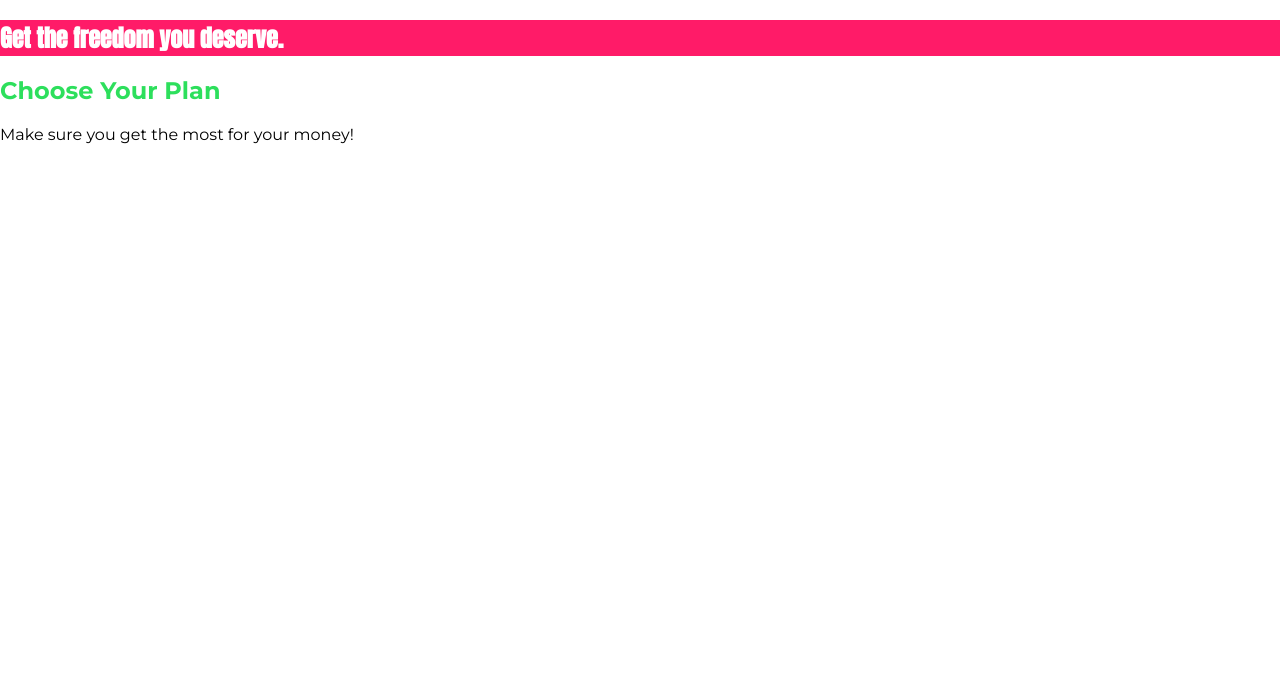
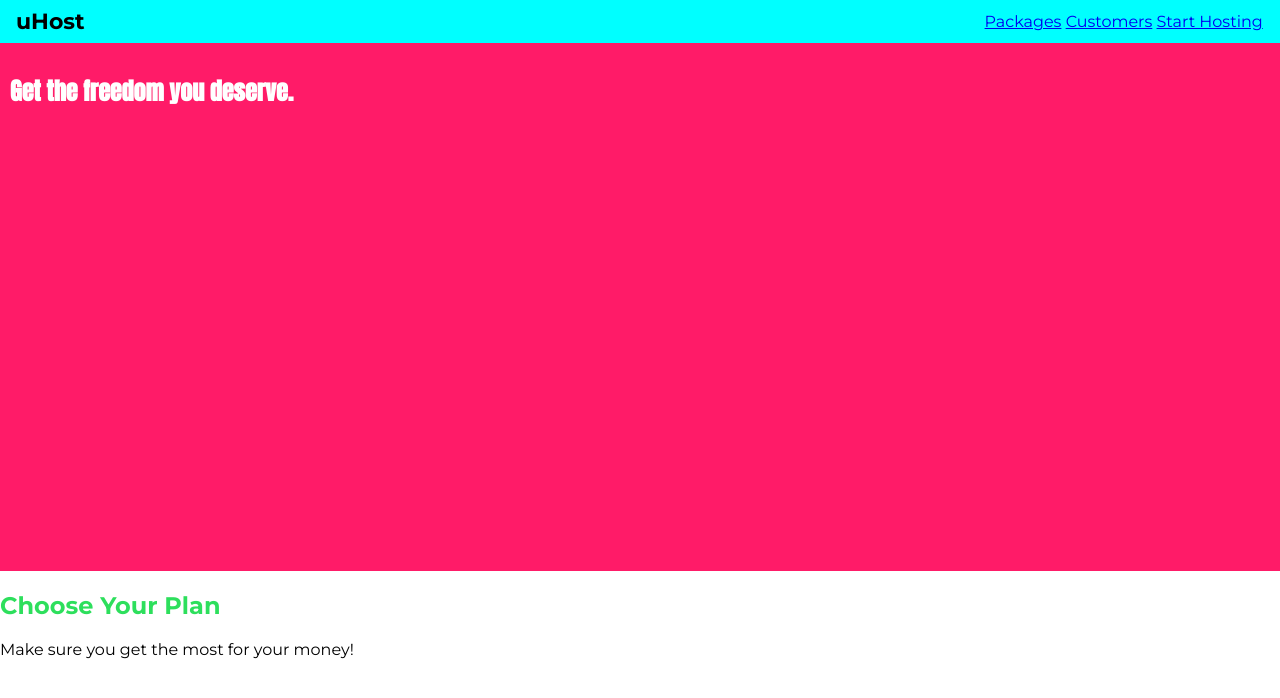
Before and after one commit to RunalBandishti/Cascading-Stylesheet-CSS-, a plain HTML site: page Basics of CSS/index.html in a window 1280 px wide. Drawn offline with Linux system fonts and the light colour scheme.

Commit message:
first commit

```diff
--- a/Basics of CSS/index.html
+++ b/Basics of CSS/index.html
@@ -12,6 +12,26 @@
 </head>
 
 <body>
+    <header class="main-header">
+        <div>
+            <a href="index.html" class="main-brand">
+                uHost
+            </a>
+        </div>
+        <nav class="main-nav">
+            <ul class="main-nav-items">
+                <li class="main-nav-item">
+                    <a href="packages/index.html">Packages</a>
+                </li>
+                <li class="main-nav-item">
+                    <a href="customers/index.html">Customers</a>
+                </li>
+                <li class="main-nav-item">
+                    <a href="start-hosting/index.html">Start Hosting</a>
+                </li>
+            </ul>
+        </nav>
+    </header>
     <main>
         <section id="product-overview">
             <h1>Get the freedom you deserve.</h1>
--- a/Basics of CSS/main.css
+++ b/Basics of CSS/main.css
@@ -1,3 +1,7 @@
+*{
+    box-sizing: border-box;
+}
+
 body {
     font-family: 'Montserrat', sans-serif;
     margin: 0;
@@ -6,8 +10,8 @@ body {
 #product-overview {
     background: #ff1b68;
     width: 100%;
-    height: 100%;
-
+    height: 528px;
+    padding:10px;
 }
 
 .section-title {
@@ -19,6 +23,36 @@ body {
     font-family: 'Anton', sans-serif;
 }
 
-/* h1 {
-    font-family: sans-serif;
-} */
+.main-header{
+    width:100%;
+    background:cyan;
+    padding:8px 16px;
+}
+
+.main-header > div{
+    display:inline-block;
+    vertical-align: middle;
+}
+.main-brand{
+    font-weight: bold;
+    font-size:22px;
+    color:black;
+    text-decoration: none;
+}
+
+.main-nav{
+    display:inline-block;
+    text-align: right;
+    width:calc(100% - 74px);
+    vertical-align: middle;
+}
+
+.main-nav-items{
+    margin: 0;
+    padding: 0;
+    list-style: none;
+}
+
+.main-nav-item{
+    display:inline-block;
+}
```
